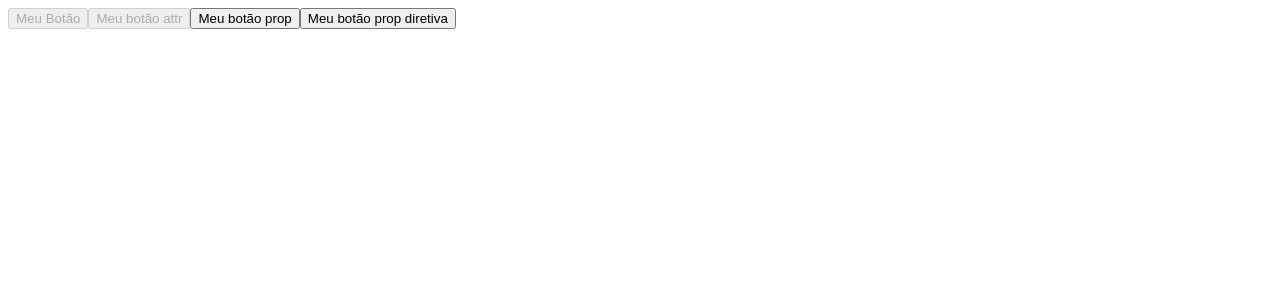
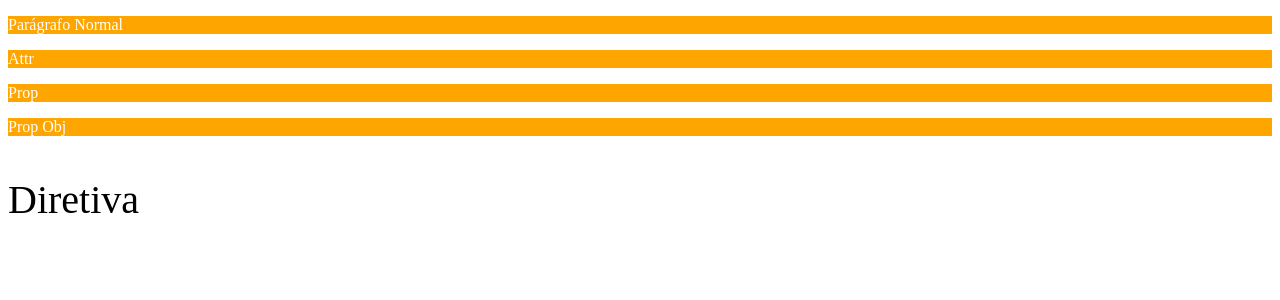
Before and after one commit to adrianomisina/projeto-directives-angular, an Angular app: page / in a window 1280 px wide. Shown: the top 300 px of the page. Built offline with nearby package versions, Linux system fonts and the light colour scheme.

Commit message:
Explorando o parâmetro do @HostBinding - Adicionando Estilos

```diff
--- a/src/app/app.component.html
+++ b/src/app/app.component.html
@@ -2,10 +2,23 @@
 
 <app-com-diretiva></app-com-diretiva> -->
 
-<button disabled>Meu Botão</button>
+<!-- <button disabled>Meu Botão</button>
 
 <button [attr.disabled]="false">Meu botão attr</button>
 
 <button [disabled]="false">Meu botão prop</button>
 
-<button appDisabled>Meu botão prop diretiva</button>
+<button appDisabled>Meu botão prop diretiva</button> -->
+
+<p style="background-color: orange; color: white;">Parágrafo Normal</p>
+
+<p [attr.style]="'background-color: orange; color: white;'">Attr</p>
+
+<p [style]="'background-color: orange; color: white;'">Prop</p>
+
+<p [style]="{
+  backgroundColor: 'orange',
+  color: 'white',
+}">Prop Obj</p>
+
+<p appStyle>Diretiva</p>
--- a/src/app/app.module.ts
+++ b/src/app/app.module.ts
@@ -7,6 +7,7 @@ import { SemDiretivaComponent } from './sem-diretiva/sem-diretiva.component';
 import { ComDiretivaComponent } from './com-diretiva/com-diretiva.component';
 import { HightlightDirective } from './directives/highlight.directive';
 import { DisabledDirective } from './directives/disabled.directive';
+import { StyleDirective } from './directives/style.directive';
 
 @NgModule({
   declarations: [
@@ -14,7 +15,8 @@ import { DisabledDirective } from './directives/disabled.directive';
     SemDiretivaComponent,
     ComDiretivaComponent,
     HightlightDirective,
-    DisabledDirective
+    DisabledDirective,
+    StyleDirective
   ],
   imports: [
     BrowserModule,
--- /dev/null
+++ b/src/app/directives/style.directive.ts
@@ -0,0 +1,17 @@
+import { Directive, HostBinding } from "@angular/core";
+
+@Directive({
+  selector: '[appStyle]'
+})
+
+export class StyleDirective {
+  // @HostBinding('attr.style') attrStyle = 'background-color:orange; color: white';
+  // @HostBinding('style') propstyle = 'background-color:orange; color: white';
+  // @HostBinding('style') propStyleObj = {
+  //   backgroundColor: 'orange',
+  //   color: 'white'
+  // }
+  // @HostBinding('style.backgroundColor') bgColor = 'orange';
+  // @HostBinding('style.color') bgStyle = 'white';
+  @HostBinding('style.fontSize') size = '40px';
+}
```
